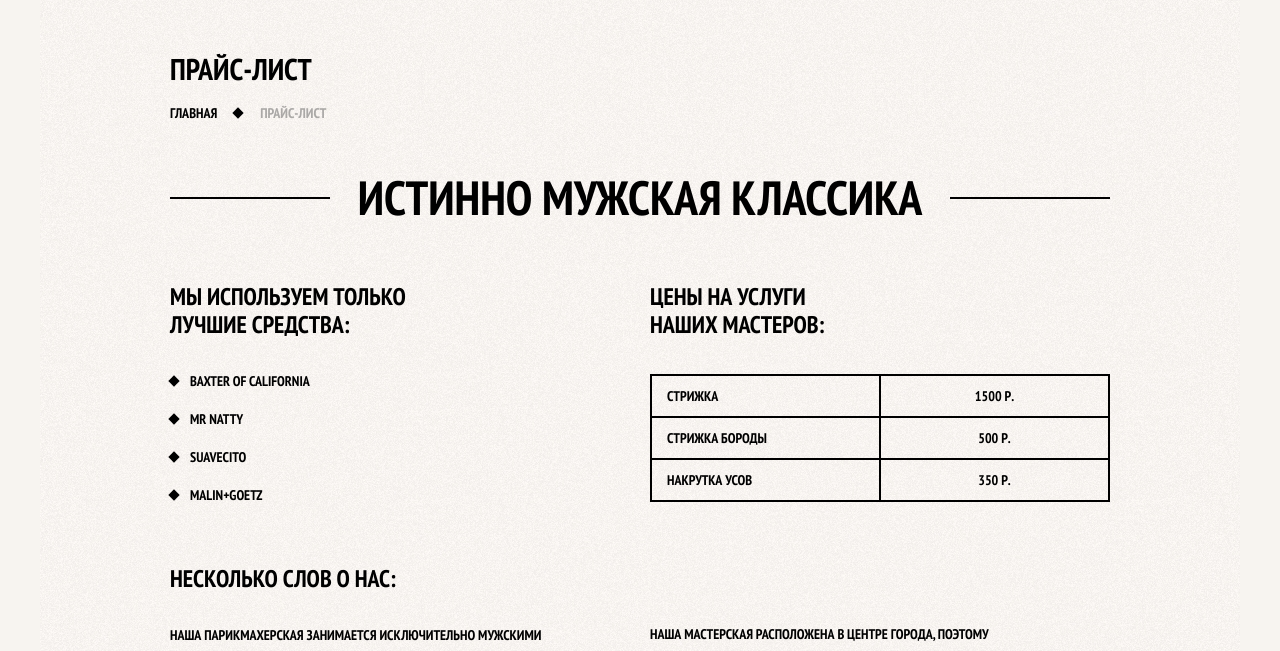
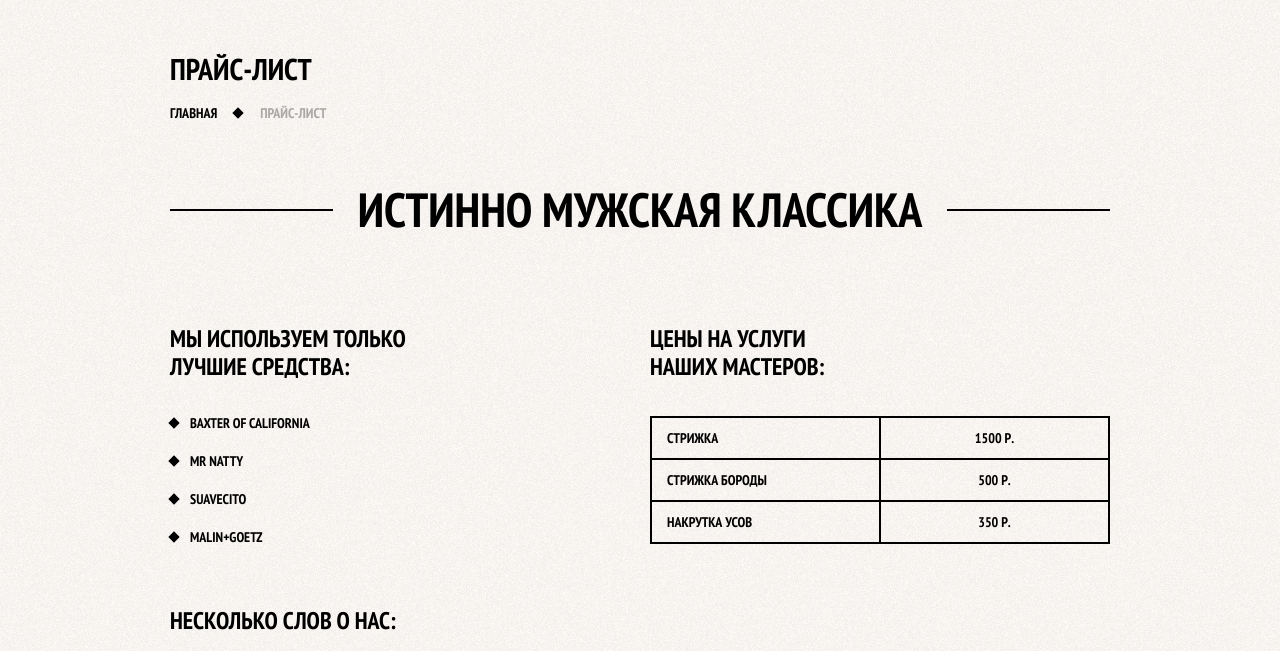
Before and after one commit to stayacid/barbershop, a website: page app/price.html in a window 1280 px wide. Shown: the part 73-724 px from the top of the page. Drawn offline with Linux system fonts and the light colour scheme.

Commit message:
Minor changes

```diff
--- a/app/less/item.less
+++ b/app/less/item.less
@@ -151,8 +151,10 @@ h1 {
 	font-size: 30px;
 }
 //BREADCRUMPS
+
 .breadcrumps {
-	margin-bottom: 52px;
+	margin-bottom: 60px;
+	padding-left: 0;
 	ul {
 		margin: 0;
 		padding: 0;
@@ -160,12 +162,6 @@ h1 {
 	}
 	li {
 		display: inline-block;
-	}
-	a {
-		color: #000;
-		display: block;
-		padding-right: 40px;
-		text-decoration: none;
 		position: relative;
 		&::after {
 			content: '';
@@ -180,8 +176,21 @@ h1 {
 			transform: rotate(45deg);
 		}
 	}
+	a {
+		color: #000;
+		display: block;
+		margin-right: 40px;
+		text-decoration: none;
+		&:hover {
+			text-decoration: underline;
+		}
+
+	}
 	.current {
 		color: #aba9a7;
+		&::after {
+			display: none;
+		}
 	}
 }
 
--- a/app/less/price.less
+++ b/app/less/price.less
@@ -5,7 +5,7 @@ body {
 	line-height: 24px;
 	text-transform: uppercase;
 	min-width: 960px;
-	background: #f7f4f0 url("../img/item-bg.jpg") no-repeat center top;
+	background: #f7f4f0 url("../img/item-bg.jpg") repeat;
 	color: #000;
 	margin: 0;
 	padding: 0;
@@ -154,6 +154,7 @@ h1 {
 }
 
 //BREADCRUMPS
+
 .breadcrumps {
 	margin-bottom: 60px;
 	padding-left: 0;
@@ -164,12 +165,6 @@ h1 {
 	}
 	li {
 		display: inline-block;
-	}
-	a {
-		color: #000;
-		display: block;
-		padding-right: 40px;
-		text-decoration: none;
 		position: relative;
 		&::after {
 			content: '';
@@ -184,44 +179,65 @@ h1 {
 			transform: rotate(45deg);
 		}
 	}
+	a {
+		color: #000;
+		display: block;
+		margin-right: 40px;
+		text-decoration: none;
+		&:hover {
+			text-decoration: underline;
+		}
+
+	}
 	.current {
 		color: #aba9a7;
+		&::after {
+			display: none;
+		}
 	}
 }
 
 //GIANT HEADER
 
 
-.index-content h2 {
+.index-content {
+	h3 {
+		font-size: 24px;
+		line-height: 28px;
+		margin-bottom: 30px;
+	}
+	table {
+		border-collapse: collapse;
+		td {
+			border: 2px solid #000;
+			padding: 8px 15px;
+		}
+	}
+}
+
+.big-heading {
+	margin-bottom: 65px;
 	text-align: center;
-	font-size: 48px;
-	position: relative;
-	&::before {
-		content: '';
-		position: absolute;
-		height: 2px;
-		width: 160px;
-		background-color: #000;
-		left: 0;
-		top: 50%;
+	h2 {
+		background: #f7f4f0 url("../img/item-bg.jpg") repeat;
+		display: inline-block;
+		font-size: 48px;
+		line-height: 48px;
+		margin: 0;
+		padding: 0 25px;
+		position: relative;
+		z-index: 2;
 	}
 	&::after {
+		border-bottom: 2px solid #000;
 		content: '';
-		position: absolute;
-		height: 2px;
-		width: 160px;
-		background-color: #000;
-		right: 0;
-		top: 50%;
+		display: block;
+		position: relative;
+		top: -25px;
+		z-index: 1;
 	}
-	margin-bottom: 50px;
 }
 
-h3 {
-	font-size: 24px;
-	line-height: 28px;
-	margin-bottom: 30px;
-}
 
 .index-content-left {
 	float: left;
@@ -260,14 +276,11 @@ h3 {
 		margin-bottom: 35px;
 	}
 	table {
-		border-collapse: collapse;
 		width: 100%;
 		margin-bottom: 120px;
 	}
 	td {
 		width: 50%;
-		border: 2px solid #000;
-		padding: 8px 15px;
 		&:last-child {
 			text-align: center;
 		}
--- a/app/less/shop.less
+++ b/app/less/shop.less
@@ -1,42 +1,42 @@
 body {
-	font-family: "PT Sans Narrow", Arial, sans-serif;
-	font-weight: 700;
-	font-size: 14px;
-	line-height: 18px;
-	text-transform: uppercase;
-	min-width: 960px;
 	background: #f7f4f0 url("../img/item-bg.jpg") no-repeat center top;
 	color: #000;
+	font-family: "PT Sans Narrow", Arial, sans-serif;
+	font-size: 14px;
+	font-weight: 700;
+	line-height: 18px;
 	margin: 0;
+	min-width: 960px;
 	padding: 0;
+	text-transform: uppercase;
 }
 
 .clearfix::after {
+	clear: both;
 	content: "";
 	display: table;
-	clear: both;
 }
 
 .container {
+	margin: 0 auto;
+	padding: 0 10px;
 	width: 940px;
-	padding: 0 10px;
-	margin: 0 auto;
 }
 
 .btn {
-	display: inline-block;
-	padding: 10px 33px;
-	color: #fff;
 	background-color: #000;
 	border: none;
-	outline: none;
+	color: #fff;
 	cursor: pointer;
+	display: inline-block;
 	font-weight: 700;
 	font: inherit;
+	outline: none;
+	padding: 10px 33px;
+	text-align: center;
+	text-decoration: none;
 	text-transform: inherit;
-	text-decoration: none;
 	vertical-align: top;
-	text-align: center;
 	&:hover, &:active {
 		background-color: #663d15;
 	}
@@ -158,6 +158,7 @@ h1 {
 }
 
 //BREADCRUMPS
+
 .breadcrumps {
 	margin-bottom: 60px;
 	padding-left: 0;
@@ -165,32 +166,38 @@ h1 {
 		margin: 0;
 		padding: 0;
 		list-style: none;
-
 	}
 	li {
 		display: inline-block;
+		position: relative;
+		&::after {
+			background-color: #000;
+			bottom: 4px;
+			content: '';
+			display: block;
+			height: 8px;
+			margin-left: -10px;
+			position: absolute;
+			right: 15px;
+			transform: rotate(45deg);
+			width: 8px;
+		}
 	}
 	a {
 		color: #000;
 		display: block;
-		padding-right: 40px;
+		margin-right: 40px;
 		text-decoration: none;
-		position: relative;
-		&::after {
-			content: '';
-			display: block;
-			width: 8px;
-			height: 8px;
-			background-color: #000;
-			position: absolute;
-			bottom: 5px;
-			right: 15px;
-			margin-left: -10px;
-			transform: rotate(45deg);
+		&:hover {
+			text-decoration: underline;
 		}
+
 	}
 	.current {
 		color: #aba9a7;
+		&::after {
+			display: none;
+		}
 	}
 }
 
--- a/app/price.html
+++ b/app/price.html
@@ -55,7 +55,9 @@
 				</ul>
 			</div>
 			<div class="index-content clearfix">
-				<h2>Истинно мужская классика</h2>
+				<div class="big-heading">
+					<h2>Истинно мужская классика</h2>
+				</div>
 				<div class="index-content-left">
 					<h3>Мы используем только<br> лучшие средства:</h3>
 					<ul>
```
Also changed, not shown: app/css/item.css, app/css/price.css, app/css/shop.css, readme.txt.
